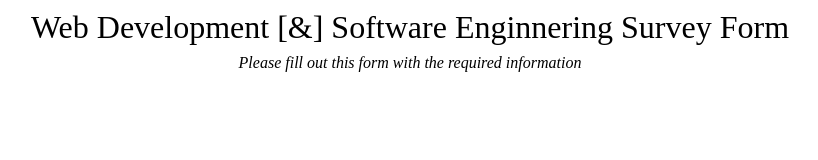
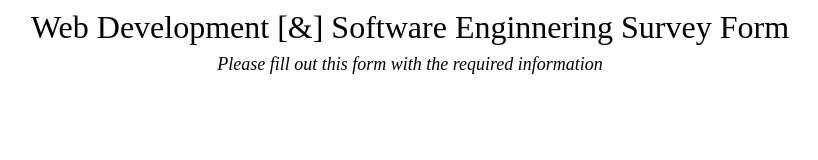
Before and after one commit to reubengermain12/Survey_Form_RSG, a plain HTML site: page index.html in a window 1280 px wide. Shown: the whole page, without its empty margins (230-1048 px from the left). Drawn offline with Linux system fonts and the light colour scheme.

Commit message:
Added a p selector for font-size

```diff
--- a/styles.css
+++ b/styles.css
@@ -19,3 +19,6 @@ h1 {
   font-weight: 200;
   text-shadow: 1px 1px 1px rgb(0, 0, 0 / 40%);
 }
+p {
+  font-size: 1.125rem;
+}
```
